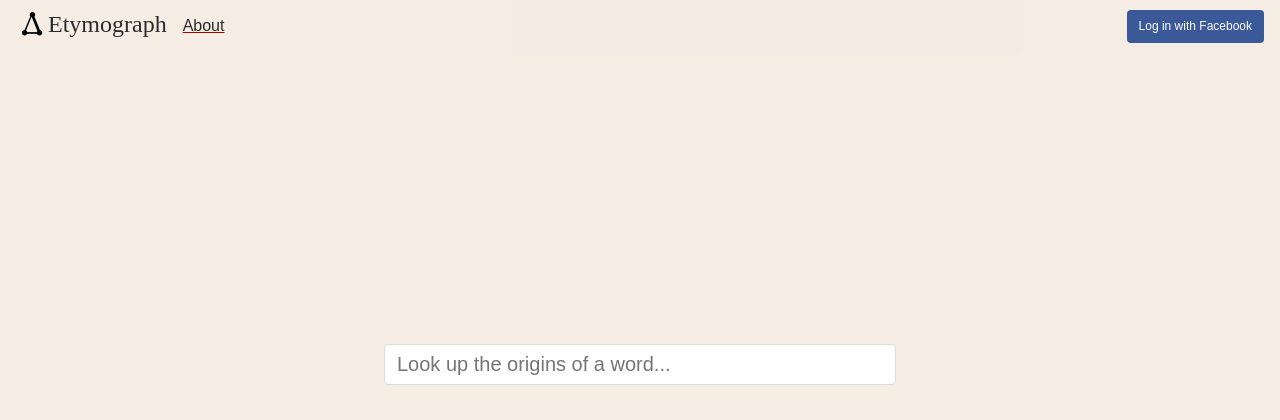
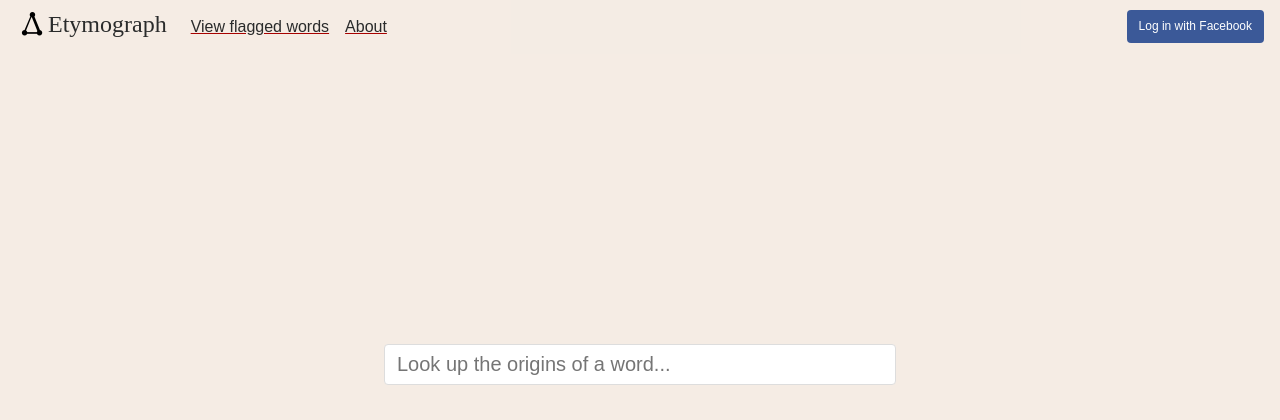
Before and after one commit to ravrahn/etymograph, a Flask app: page / in a window 1280 px wide. Shown: the top 420 px of the page. Run offline with Flask 2, Linux system fonts and the light colour scheme; parts of the project's set-up code (start-up, migrations or seed data) failed here and were passed over; some libraries are stand-ins or nearby versions.

Commit message:
Added link to view flagged words on homepage

```diff
--- a/static/css/style.css
+++ b/static/css/style.css
@@ -384,7 +384,7 @@
     height: 4rem;
 }
 .about {
-    margin-top: 7px;
+    margin: 0.5rem;
     float: left;
 }
 #definition {
--- a/templates/base.html
+++ b/templates/base.html
@@ -25,6 +25,9 @@
                 </div>
                 {% else %}
                 <div class="about">
+                    <span><a href="{{ url_for('show_flagged') }}">View flagged words</a></span>
+                </div>
+                <div class="about">
                     <span><a href="{{ url_for('about') }}">About</a></span>
                 </div>
                 {% endif %}
```
